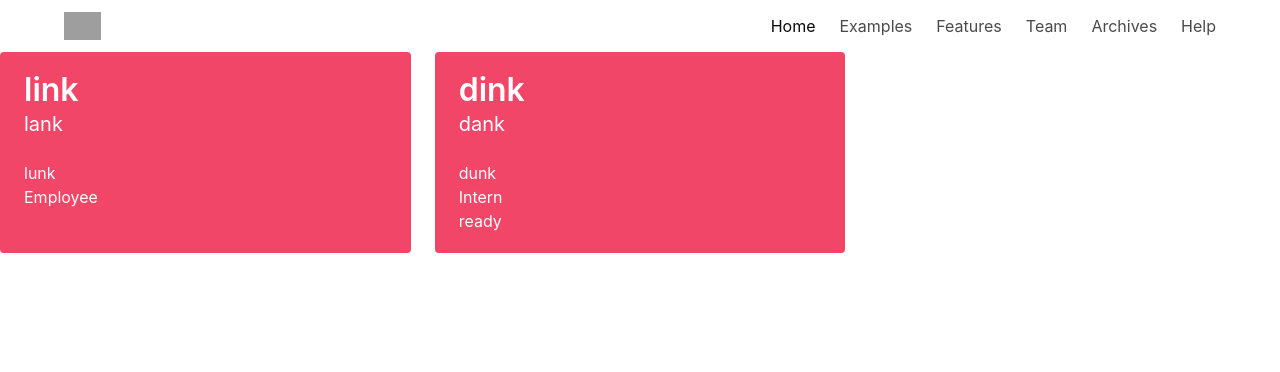
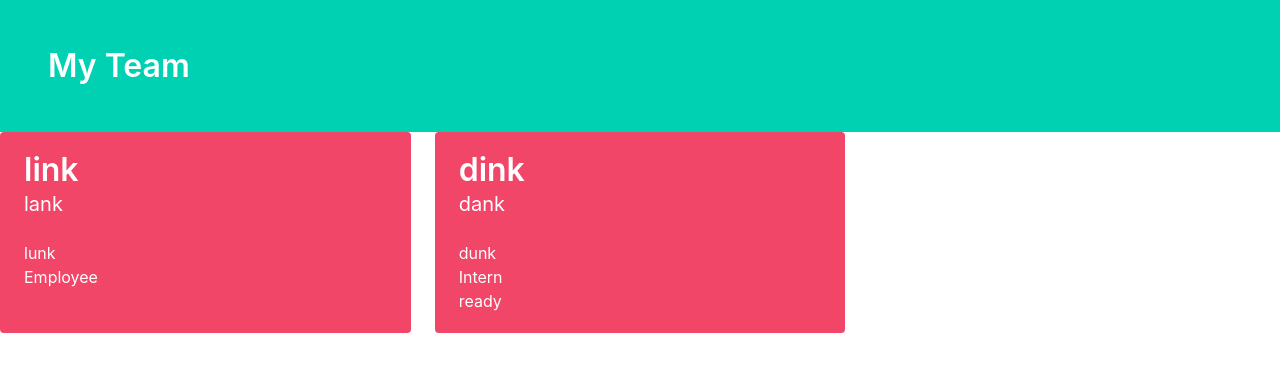
Before and after one commit to mmorrisonlk/teamRoster, a website: page docs/index.html in a window 1280 px wide. Drawn offline with nearby package versions, Linux system fonts and the light colour scheme; grey boxes are pictures that could not be loaded.

Commit message:
cleaning up html

```diff
--- a/docs/index.html
+++ b/docs/index.html
@@ -13,44 +13,13 @@
 
   <body>
 
-    <!-- START NAV -->
-    <nav class="navbar">
-      <div class="container">
-        <div class="navbar-brand">
-          <a class="navbar-item" href="#">
-            <img src="https://cdn.emk.dev/templates/bulma-logo-light.png" alt="Logo">
-          </a>
-          <span class="navbar-burger burger" data-target="navbarMenu">
-            <span></span>
-            <span></span>
-            <span></span>
-          </span>
-        </div>
-        <div id="navbarMenu" class="navbar-menu">
-          <div class="navbar-end">
-            <a class="navbar-item is-active">
-              Home
-            </a>
-            <a class="navbar-item">
-              Examples
-            </a>
-            <a class="navbar-item">
-              Features
-            </a>
-            <a class="navbar-item">
-              Team
-            </a>
-            <a class="navbar-item">
-              Archives
-            </a>
-            <a class="navbar-item">
-              Help
-            </a>
-          </div>
-        </div>
+    <section class="hero is-primary">
+      <div class="hero-body">
+        <p class="title">
+          My Team
+        </p>
       </div>
-    </nav>
-    <!-- END NAV -->
+    </section>
 
     <section>
         <div id="includedContent" class="tile is-ancestor">
```
Also changed, not shown: docs/employeeList.html (+2 -1 lines).
